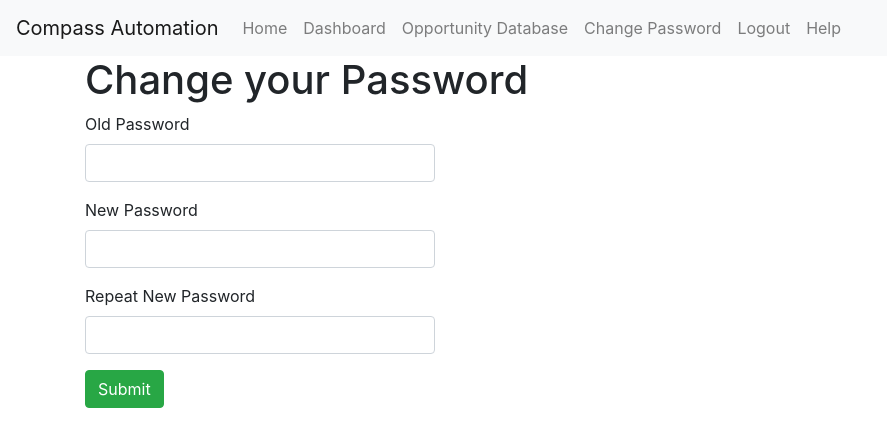
After one commit to wfxronald/compauto, a Flask app: page /change in a window 1280 px wide. The commit adds this page. Shown: the top 447 px of the page, without its empty margins (0-887 px from the left). Run offline with Flask 2, Linux system fonts and the light colour scheme; a user stored in the database is signed in; tables that the repository leaves empty hold one stand-in row (values such as "Sample post"); some libraries are stand-ins or nearby versions.

Commit message:
simple password mechanism implemented

```diff
--- a/main/forms.py
+++ b/main/forms.py
@@ -2,6 +2,7 @@ from flask_wtf import FlaskForm
 from wtforms import StringField, PasswordField, BooleanField, SubmitField, SelectField
 from wtforms.validators import DataRequired, ValidationError
 from main.models import User, Team, Opportunity
+from flask_login import current_user
 
 
 class LoginForm(FlaskForm):
@@ -70,3 +71,23 @@ class RelationshipForm(FlaskForm):
         return True
 
     submit = SubmitField('Submit')
+
+
+class ChangePasswordForm(FlaskForm):
+    old_pass = PasswordField('Old Password', validators=[DataRequired()])
+    new_pass = PasswordField('New Password', validators=[DataRequired()])
+    repeat_new_pass = PasswordField('Repeat New Password', validators=[DataRequired()])
+
+    def validate(self):
+        if not FlaskForm.validate(self):
+            return False
+
+        if self.new_pass.data != self.repeat_new_pass.data or not current_user.check_password(self.old_pass.data):
+            self.old_pass.errors.append('Old password is incorrect or new passwords do not match!')
+            self.new_pass.errors.append('Old password is incorrect or new passwords do not match!')
+            self.repeat_new_pass.errors.append('Old password is incorrect or new passwords do not match!')
+            return False
+
+        return True
+
+    submit = SubmitField('Submit')
--- a/main/routes.py
+++ b/main/routes.py
@@ -1,6 +1,6 @@
 from flask import render_template, flash, redirect, url_for, request, jsonify
 from main import app, db
-from main.forms import LoginForm, MainForm, AccountManagerForm, RelationshipForm
+from main.forms import LoginForm, MainForm, AccountManagerForm, RelationshipForm, ChangePasswordForm
 from flask_login import current_user, login_user, logout_user, login_required
 from main.models import User, Request, Opportunity, Team
 from werkzeug.urls import url_parse
@@ -414,6 +414,8 @@ def admin():
                                 url_kwargs=dict(staff_id='staff_id'))
         delete_button = ButtonCol('Delete', 'delete', button_attrs={'class': 'btn btn-danger'},
                                   url_kwargs=dict(staff_id='staff_id'))
+        reset_button = ButtonCol('Reset Password', 'reset', button_attrs={'class': 'btn btn-warning'},
+                                 url_kwargs=dict(staff_id='staff_id'))
 
         staff_id = Col('staff_id')
         staff_name = Col('staff_name')
@@ -501,6 +503,22 @@ def delete():
     return redirect(url_for('admin'))
 
 
+@app.route('/reset', methods=['POST'])
+@login_required
+def reset():
+    identifier = request.args.get('staff_id')
+    to_reset = User.query.filter_by(staff_id=identifier).first()
+
+    if to_reset.permission_lvl == 4:
+        flash('To prevent disaster, you cannot reset the password of an Administrator account')
+        return redirect(url_for('admin'))
+
+    to_reset.set_password('test')  # Back to our default password
+    db.session.commit()
+    flash('Password successfully reset.')
+    return redirect(url_for('admin'))
+
+
 @app.route('/clear', methods=['POST'])
 @login_required
 def clear():
@@ -561,6 +579,20 @@ def receiver():
     return jsonify({"opp": opp_serialized, "success": True})
 
 
+@app.route('/change', methods=['GET', 'POST'])
+@login_required
+def change():
+    form = ChangePasswordForm()
+
+    if form.validate_on_submit():
+        current_user.set_password(form.new_pass.data)
+        db.session.commit()
+        flash('Password successfully changed.')
+        return redirect(url_for('change'))
+
+    return render_template('change.html', title='Change Password', form=form)
+
+
 @app.route('/help')
 def help():
     return render_template('help.html', title='Documentation')
--- a/main/templates/base.html
+++ b/main/templates/base.html
@@ -45,6 +45,9 @@
                         <a class="nav-link" href="{{ url_for('opportunity') }}">Opportunity Database</a>
                     </li>
                     <li class="nav-item">
+                        <a class="nav-link" href="{{ url_for('change') }}">Change Password</a>
+                    </li>
+                    <li class="nav-item">
                         <a class="nav-link" href="{{ url_for('logout') }}">Logout</a>
                     </li>
                 {% endif %}
--- /dev/null
+++ b/main/templates/change.html
@@ -0,0 +1,11 @@
+{% extends "base.html" %}
+{% import 'bootstrap/form.html' as wtf %}
+
+{% block app_content %}
+    <h1>Change your Password</h1>
+    <div class="row">
+        <div class="col-md-4">
+            {{ wtf.render_form(form, button_map={'submit': 'success'}) }}
+        </div>
+    </div>
+{% endblock %}
```
